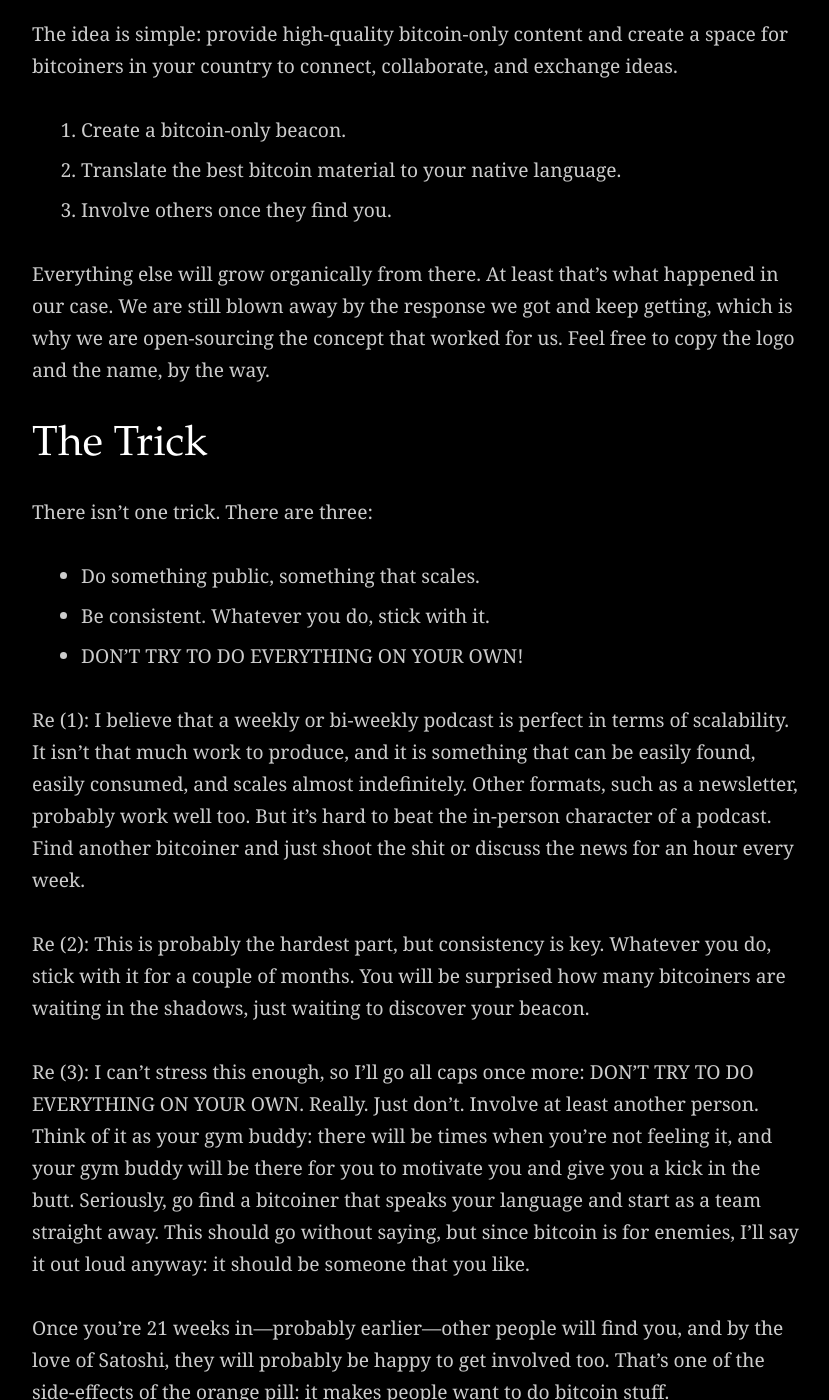
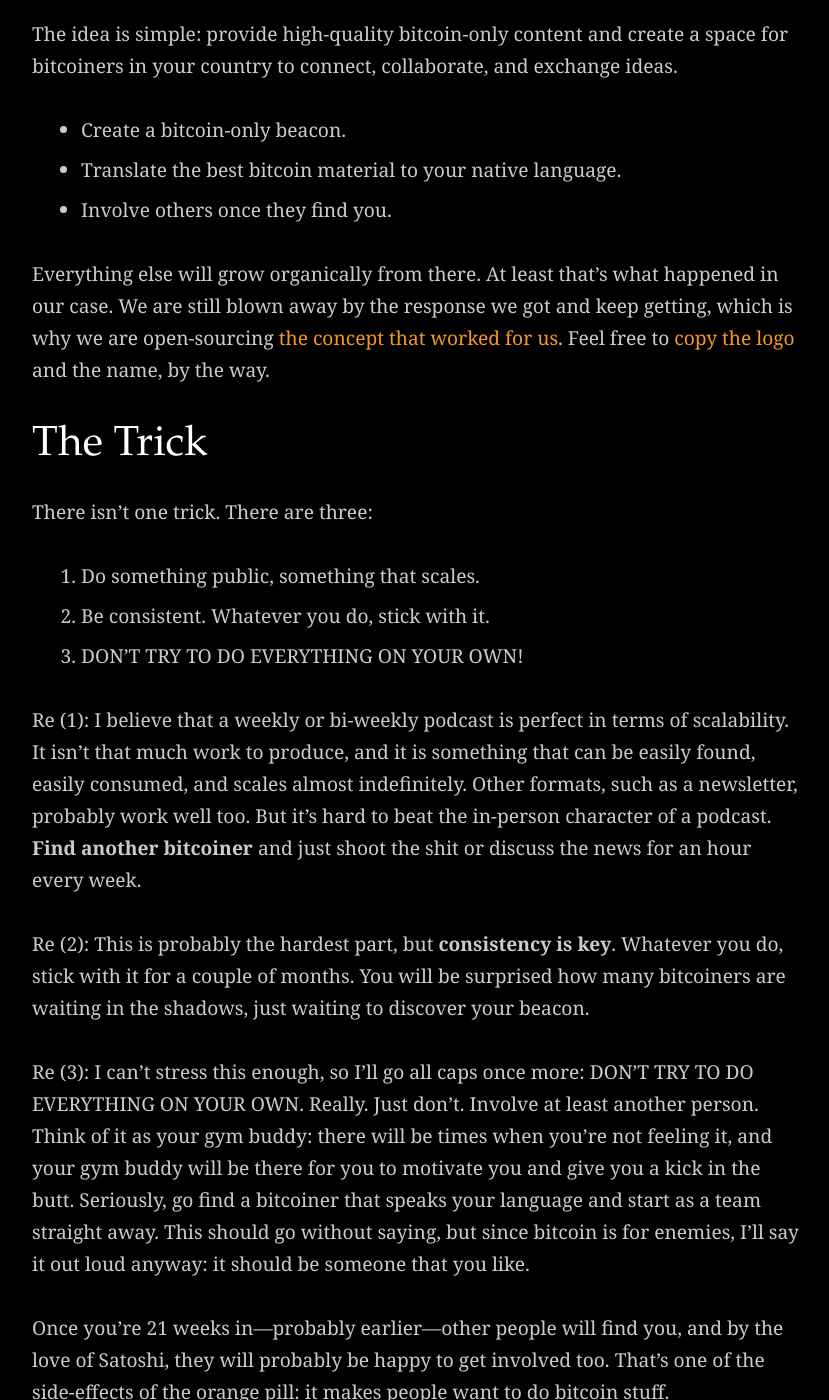
Before and after one commit to twentyone-world/twentyone-world.github.io, a Jekyll site: the page built from fork.md, in a window 1280 px wide and 1400 px high, scrolled down 1122 px. Shown: the whole window, without its empty margins (223-1052 px from the left). Built offline with Jekyll 4.4.1, drawn with Linux system fonts in a browser that asks for light colours; Markdown is read by kramdown in place of the engine named in the settings; comment, search, counter and statistics services are not loaded; part of the change alters nothing that is shown; some of the changed text lies outside the part shown.

Commit message:
feat(fork): add links, style

```diff
--- a/fork.md
+++ b/fork.md
@@ -24,37 +24,47 @@ something pretty awesome, something that is worth spreading.
 
 # The Name
 
-Twentyone, translated into your language: einundzwanzig, yirmibir, dvadeset
-jedan, veinte uno, njezet e nje, douăzeci și unu, huszonegy, ventuno,
+Twentyone, translated into your language: [einundzwanzig], [yirmibir], [dvadeset
+jedan], veinte uno, njezet e nje, douăzeci și unu, huszonegy, ventuno,
 dwadzieścia jeden, tjugoett, eίκοσι ένα, vingt-et-un, etc.
+
+[einundzwanzig]: https://einundzwanzig.space/
+[yirmibir]: https://twitter.com/YirmibirBitcoin
+[dvadeset jedan]: https://twitter.com/dvadesetjedan21/
 
 # The Concept
 
 The idea is simple: provide high-quality bitcoin-only content and create a space
 for bitcoiners in your country to connect, collaborate, and exchange ideas.
 
-1. Create a bitcoin-only beacon.
-2. Translate the best bitcoin material to your native language.
-3. Involve others once they find you.
+- Create a bitcoin-only beacon.
+- Translate the best bitcoin material to your native language.
+- Involve others once they find you.
 
-Everything else will grow organically from there. At least that's what happened in our case. We are still blown away by the response we got and keep getting, which is why we are open-sourcing the concept that worked for us. Feel free to copy the logo and the name, by the way.
+Everything else will grow organically from there. At least that's what happened
+in our case. We are still blown away by the response we got and keep getting,
+which is why we are open-sourcing [the concept that worked for us][concept]. Feel free to
+[copy the logo][logo] and the name, by the way.
+
+[concept]: https://einundzwanzig.space/files/EINUNDZWANZIG-WhatWorkedForUs.pdf
+[logo]: https://einundzwanzig.space/media/
 
 # The Trick
 
 There isn't one trick. There are three:
 
-- Do something public, something that scales.
-- Be consistent. Whatever you do, stick with it.
-- DON'T TRY TO DO EVERYTHING ON YOUR OWN!
+1. Do something public, something that scales.
+2. Be consistent. Whatever you do, stick with it.
+3. DON'T TRY TO DO EVERYTHING ON YOUR OWN!
 
 Re (1): I believe that a weekly or bi-weekly podcast is perfect in terms of
 scalability. It isn't that much work to produce, and it is something that can be
 easily found, easily consumed, and scales almost indefinitely. Other formats,
 such as a newsletter, probably work well too. But it's hard to beat the
-in-person character of a podcast. Find another bitcoiner and just shoot the shit
+in-person character of a podcast. **Find another bitcoiner** and just shoot the shit
 or discuss the news for an hour every week.
 
-Re (2): This is probably the hardest part, but consistency is key. Whatever you
+Re (2): This is probably the hardest part, but **consistency is key**. Whatever you
 do, stick with it for a couple of months. You will be surprised how many
 bitcoiners are waiting in the shadows, just waiting to discover your beacon.
 
@@ -79,7 +89,7 @@ Bitcoin is different things to different people. Every country, every community,
 every family, and every individual has different wants and needs and a different
 understanding of what Bitcoin is and what it might be in the future.
 
-Consequently, we have a saying: "Twentyone is what you make of it."
+Consequently, we have a saying: "Twentyone is what *you* make of it."
 
 Different folks will want to work on or emphasize different things, and that's
 perfectly fine. Let them, and more importantly: encourage them!
```
